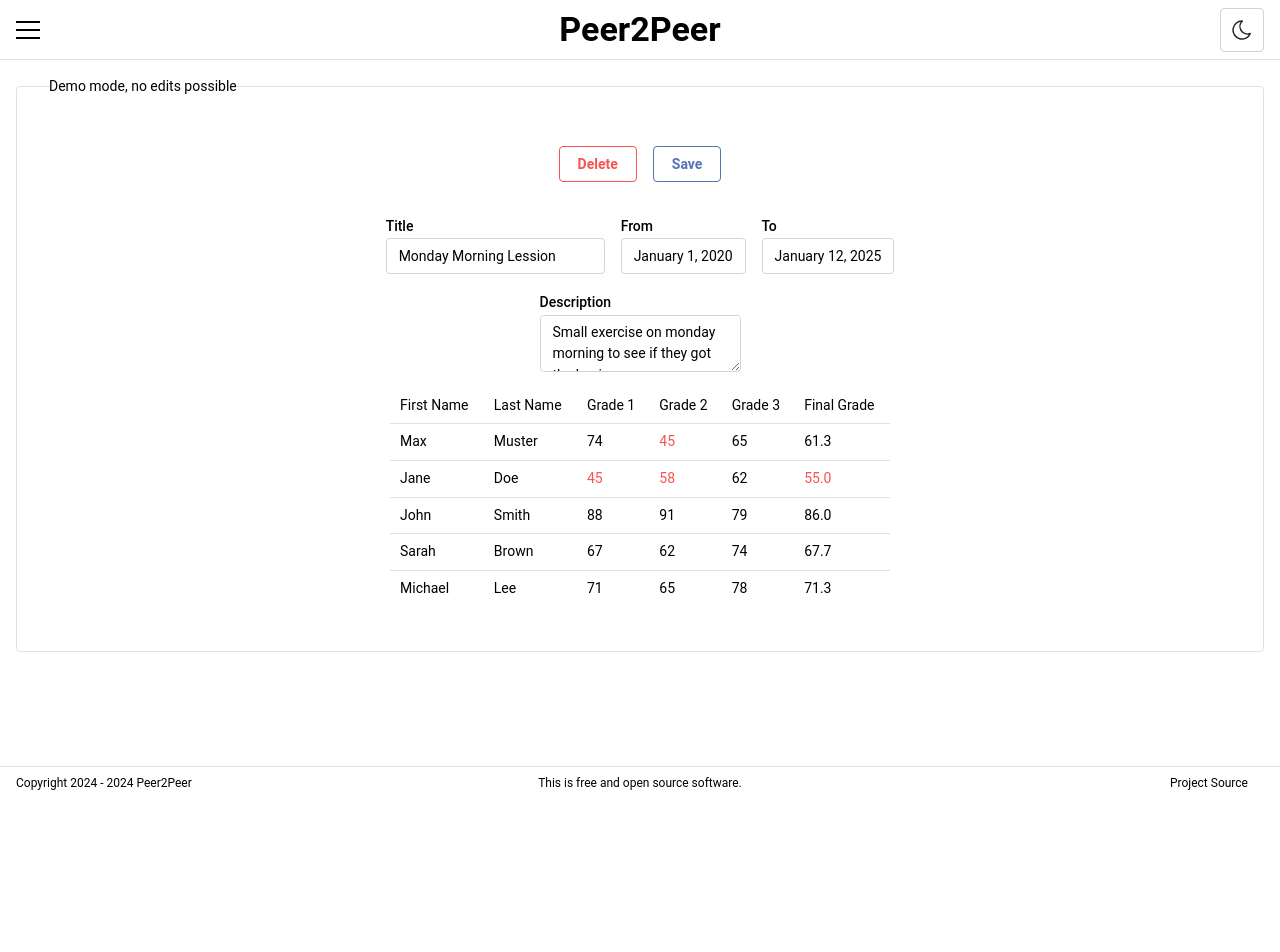
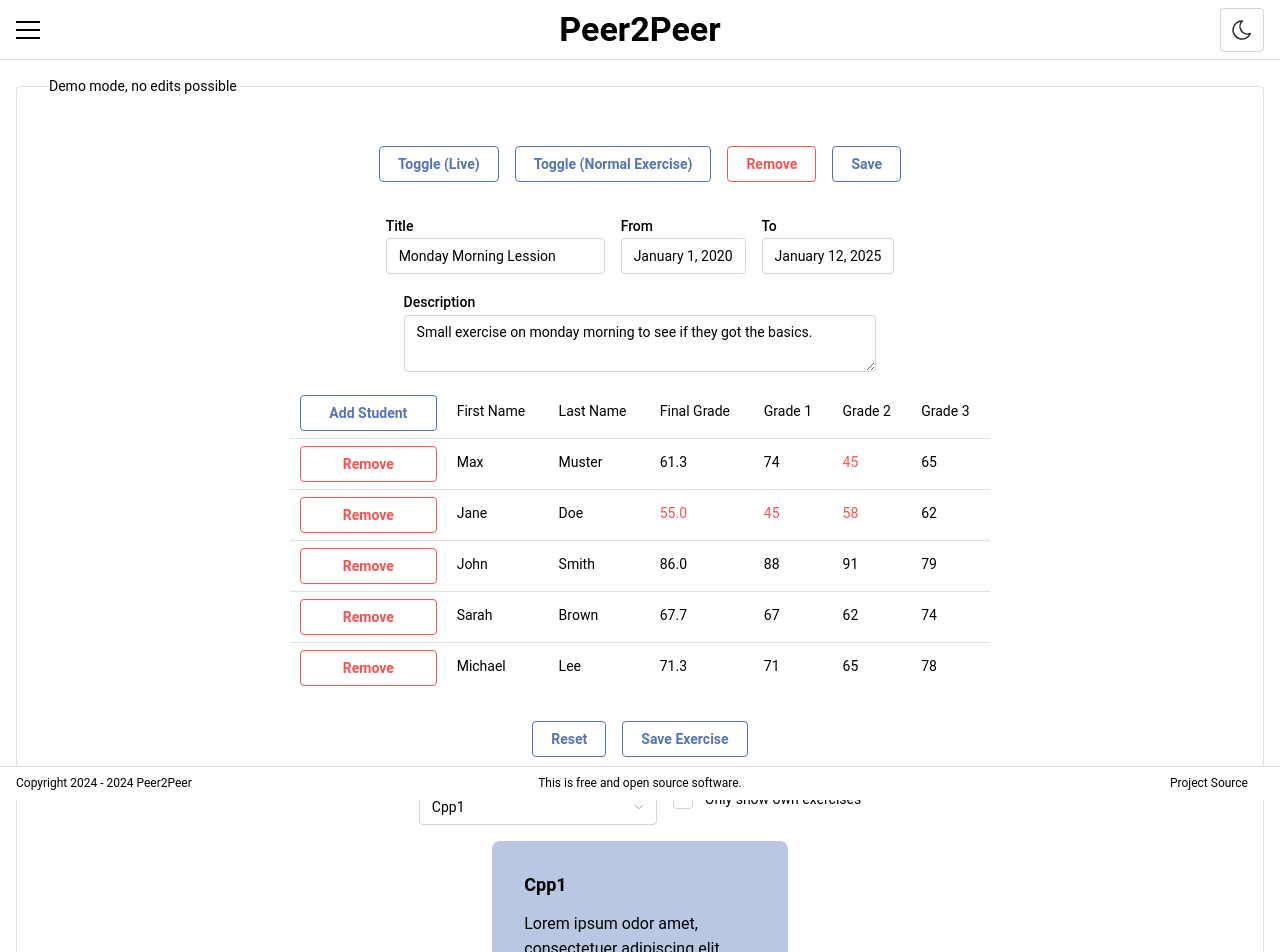
Before and after one commit to ExtraTNT/req-peer2peer-mock-fe, a React (Create React App) app: page /activities/1 in a window 1280 px wide. Shown: the top 952 px of the page. Before the commit the page ends 800 px from the top, so only its background shows below. Built offline with nearby package versions, Linux system fonts and the light colour scheme.

Commit message:
activity

```diff
--- a/src/components/ExerciseStoreItem.tsx
+++ b/src/components/ExerciseStoreItem.tsx
@@ -1,5 +1,4 @@
 import {
-  Box,
   Flex,
   Group,
   Image,
@@ -22,6 +21,8 @@ type ExerciseCardProps = {
   nolink?: boolean
   rating: number
   children?: React.ReactNode
+  w?: string | number
+  hardlink?: string
 }
 
 export default function ExerciseStoreItem({
@@ -33,6 +34,8 @@ export default function ExerciseStoreItem({
   rating,
   nohover,
   nolink,
+  w,
+  hardlink,
   children,
 }: ExerciseCardProps) {
   const computedColorScheme = useComputedColorScheme("light", {
@@ -49,8 +52,9 @@ export default function ExerciseStoreItem({
       p={nohover ? "xl" : hovered ? "lg" : "xl"}
       gap="md"
       onClick={(e) => {
-        navigate(nolink ? "" : id)
+        navigate(nolink ? "" : hardlink ? hardlink : id)
       }}
+      w={w}
     >
       <Group grow>
         <Group>
--- a/src/pages/Activities/Activity.tsx
+++ b/src/pages/Activities/Activity.tsx
@@ -4,7 +4,7 @@ import { studentsMock } from "../../Mock/Students"
 import { notifications } from "@mantine/notifications"
 import {
   Button,
-  Center,
+  Checkbox,
   Fieldset,
   Group,
   Input,
@@ -13,13 +13,15 @@ import {
   Table,
   Textarea,
   TextInput,
-  Title,
-  Text,
 } from "@mantine/core"
 
-import { DateInput, DatePickerInput } from "@mantine/dates"
+import { DatePickerInput } from "@mantine/dates"
+import { useDisclosure } from "@mantine/hooks"
+import ExerciseStoreItem from "../../components/ExerciseStoreItem"
+import { exerciseMock } from "../../Mock/Exercise"
+import { accountMock } from "../../Mock/Account"
+import { IconChevronDown } from "@tabler/icons-react"
 import { useState } from "react"
-import { useDisclosure } from "@mantine/hooks"
 
 export const Activity = () => {
   const { id } = useParams()
@@ -27,34 +29,41 @@ export const Activity = () => {
   const students = studentsMock.filter((s) =>
     activity.studentIds.includes(s.id)
   )
+  console.log(activity)
+  console.log(exerciseMock)
+  const exercise = exerciseMock.filter((e) => e.id === activity.exerciseId)[0]
   const navigate = useNavigate()
   const [opened, { open, close }] = useDisclosure(false)
+  const now = new Date()
+
+  const [exerciseId, setExerciseId] = useState(exercise.id)
+  const [onlyPrivate, setOnlyPrivate] = useState(false)
 
   const generateTitles = (students: any, activity: any) => {
     const s = students.filter((s: any) => activity.studentIds.includes(s.id))
-    console.log(s)
     let count = 0
     try {
-      s.map((s: any) => {
+      s.map((s: any) =>
         s.exercises.filter((e: any) => e.id === activity.exerciseId)[0].grade
           .length > count
           ? (count = s.exercises.filter(
               (e: any) => e.id === activity.exerciseId
             )[0].grade.length)
-          : (count = count)
-      })
+          : () => {}
+      )
     } catch (err) {
       console.log("No data")
     }
 
-    const returnVal = ["First Name", "Last Name"]
-
+    const head = ["First Name", "Last Name"]
+    const grades = []
     for (let index = 1; index <= count; index++) {
-      returnVal.push("Grade " + index)
+      grades.push("Grade " + index)
     }
-    returnVal.push("Final Grade")
-
-    return returnVal
+    if (grades.length > 0) {
+      head.push("Final Grade")
+    }
+    return head.concat(grades)
   }
 
   return (
@@ -69,11 +78,12 @@ export const Activity = () => {
               notifications.show({
                 color: "red",
                 title: "Something went wrong!",
-                message: "You can't delete in demo mode!",
+                message: "You can't remove in demo mode!",
+                position: "top-center",
               })
             }}
           >
-            Delete
+            Remove
           </Button>
           <Button variant="outline" onClick={close}>
             Aboard
@@ -83,8 +93,38 @@ export const Activity = () => {
       <Fieldset p="xl" legend="Demo mode, no edits possible">
         <Stack w="100%" justify="center" align="center">
           <Group justify="center" mt="md">
+            <Button
+              variant="outline"
+              onClick={() => {
+                close()
+                notifications.show({
+                  color: "red",
+                  title: "Something went wrong!",
+                  message: "You can't toggle liveness in demo mode!",
+                  position: "top-center",
+                })
+              }}
+            >
+              {now > activity.from && now < activity.to
+                ? "Toggle (Live)"
+                : "Toggle (No Live)"}
+            </Button>
+            <Button
+              variant="outline"
+              onClick={() => {
+                close()
+                notifications.show({
+                  color: "red",
+                  title: "Something went wrong!",
+                  message: "You can't change data in demo mode!",
+                  position: "top-center",
+                })
+              }}
+            >
+              {activity.final ? "Toggle (Final)" : "Toggle (Normal Exercise)"}
+            </Button>
             <Button variant="outline" color="red" onClick={open}>
-              Delete
+              Remove
             </Button>
             <Button
               variant="outline"
@@ -100,7 +140,7 @@ export const Activity = () => {
               Save
             </Button>
           </Group>
-          <Group justify="center" mt="md">
+          <Group justify="center" mt="md" w="100%">
             <TextInput label="Title" value={activity.name} />
             <DatePickerInput label="From" value={activity.from} />
             <DatePickerInput label="To" value={activity.to} />
@@ -110,14 +150,33 @@ export const Activity = () => {
             label="Description"
             value={activity.description}
             style={{ minWidth: "0px", maxWidth: "90%" }}
-            w="max-content"
+            w="40%"
             minRows={2}
             resize="both"
           />
-          <Table.ScrollContainer minWidth={500}>
+
+          <Table.ScrollContainer
+            minWidth={100 * (generateTitles(students, activity).length + 1)}
+          >
             <Table highlightOnHover>
               <Table.Thead>
                 <Table.Tr>
+                  <Table.Td>
+                    <Button
+                      variant="outline"
+                      onClick={() =>
+                        notifications.show({
+                          color: "red",
+                          title: "Something went wrong!",
+                          message: "You can't change data in demo mode!",
+                          position: "top-center",
+                        })
+                      }
+                      w="100%"
+                    >
+                      Add Student
+                    </Button>
+                  </Table.Td>
                   {generateTitles(students, activity).map((v, i) => (
                     <Table.Td key={i + "head"}>{v}</Table.Td>
                   ))}
@@ -129,18 +188,23 @@ export const Activity = () => {
                     key={"student" + s.id}
                     onClick={(e) => navigate("/students/" + s.id)}
                   >
+                    <Table.Td>
+                      <Button
+                        variant="outline"
+                        color="red"
+                        onClick={(e) => {
+                          e.stopPropagation()
+                          open()
+                        }}
+                        w="100%"
+                      >
+                        Remove
+                      </Button>
+                    </Table.Td>
                     <Table.Td>{s.firstName}</Table.Td>
                     <Table.Td>{s.name}</Table.Td>
-
-                    {s.exercises
-                      .filter((e) => e.id === activity.exerciseId)
-                      .map((v) =>
-                        v.grade.map((g) => (
-                          <Table.Td c={g < 60 ? "red" : undefined}>
-                            {g}
-                          </Table.Td>
-                        ))
-                      )}
+                    {s.exercises.filter((e) => e.id === activity.exerciseId)
+                      .length > 0 && (
                       <Table.Td
                         c={
                           s.exercises
@@ -163,11 +227,86 @@ export const Activity = () => {
                           )[0].grade.length
                         ).toFixed(1)}
                       </Table.Td>
+                    )}
+                    {s.exercises
+                      .filter((e) => e.id === activity.exerciseId)
+                      .map((v) =>
+                        v.grade.map((g) => (
+                          <Table.Td c={g < 60 ? "red" : undefined}>
+                            {g}
+                          </Table.Td>
+                        ))
+                      )}
                   </Table.Tr>
                 ))}
               </Table.Tbody>
             </Table>
           </Table.ScrollContainer>
+          <Group w="100%" justify="center" align="center">
+            <Button
+              variant="outline"
+              onClick={() => setExerciseId(exercise.id)}
+            >
+              Reset
+            </Button>
+            <Button
+              variant="outline"
+              onClick={() =>
+                notifications.show({
+                  color: "red",
+                  title: "Something went wrong!",
+                  message: "You can't change data in demo mode!",
+                  position: "top-center",
+                })
+              }
+            >
+              Save Exercise
+            </Button>
+          </Group>
+          <Group w="100%" justify="center" align="center">
+            <Input
+              component="select"
+              rightSection={<IconChevronDown size={14} stroke={1.5} />}
+              pointer
+              mt="md"
+              value={exerciseId}
+              onChange={(e) => setExerciseId(e.target.value)}
+            >
+              {exerciseMock
+                .filter(
+                  (e) => !onlyPrivate || e.author === accountMock.firstName
+                )
+                .map((v) => (
+                  <option value={v.id} key={v.id}>
+                    {v.name}
+                  </option>
+                ))}
+            </Input>
+            <Checkbox
+              checked={onlyPrivate}
+              onChange={(e) => setOnlyPrivate(e.currentTarget.checked)}
+              label="Only show own exercises"
+            />
+          </Group>
+          {exerciseMock
+            .filter((e) => e.id === exerciseId)
+            .map((v) => (
+              <ExerciseStoreItem
+                title={v.name}
+                description={v.description}
+                id={v.id}
+                author={v.author}
+                rating={v.rating}
+                img={v.img}
+                nohover
+                hardlink={
+                  v.author === accountMock.firstName
+                    ? "/exercises/" + v.id
+                    : "/store/exercises/" + v.id
+                }
+                w="25%"
+              />
+            ))}
         </Stack>
       </Fieldset>
     </>
```
Lines whose indentation alone changed are shown as unchanged.
